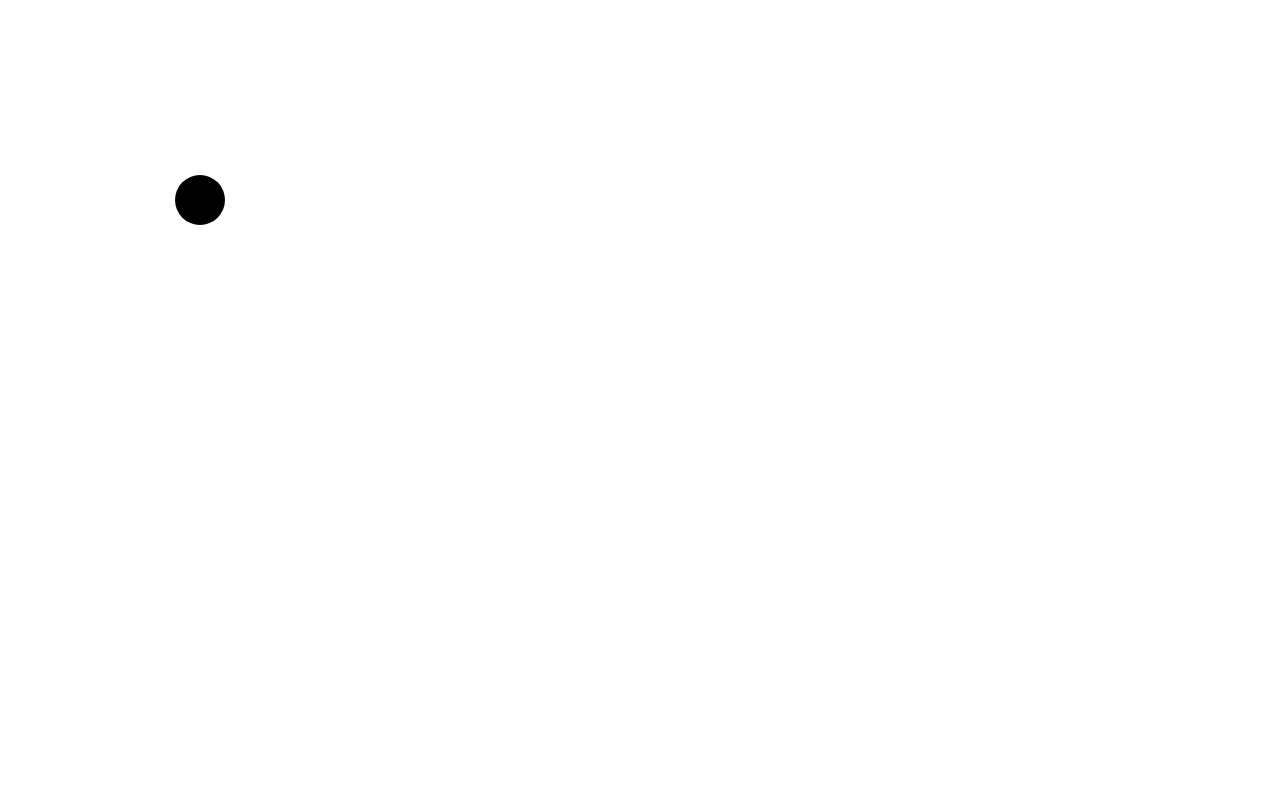
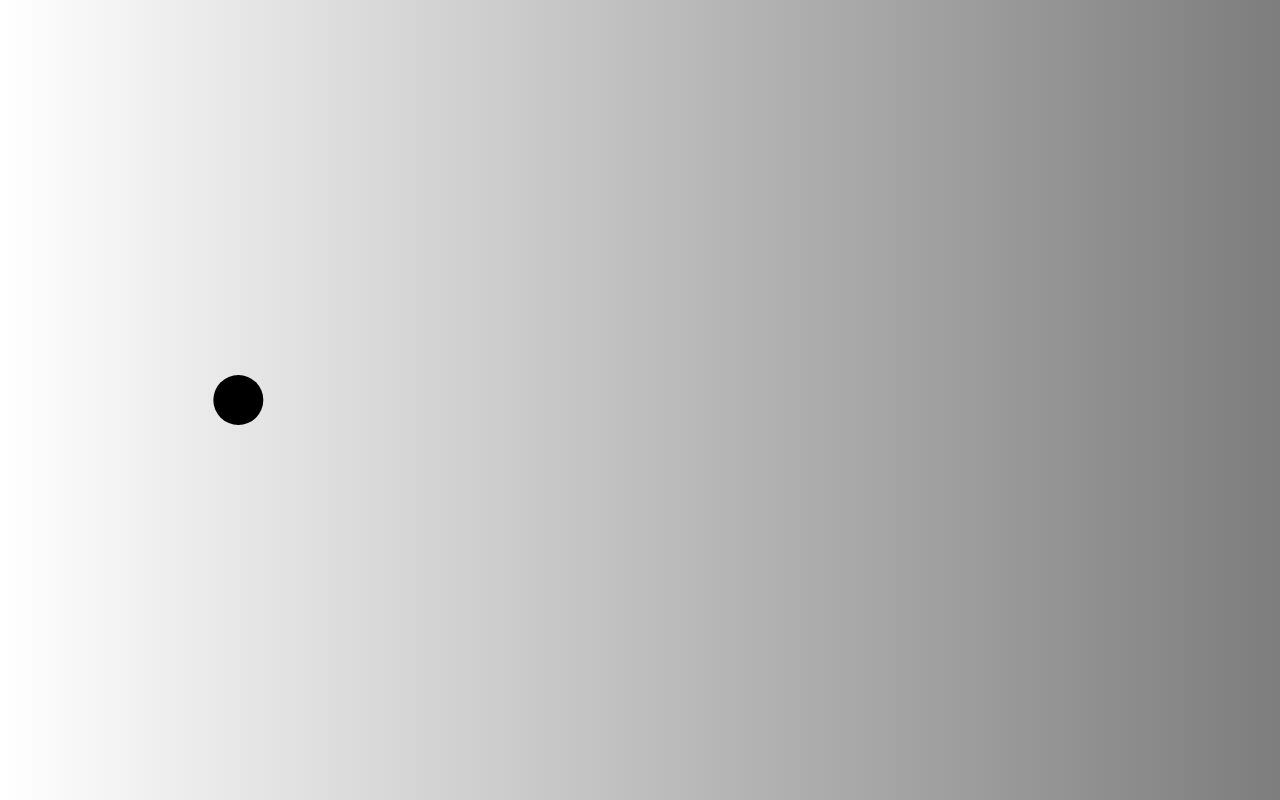
Before and after one commit to alexp3y/colorflu, a plain HTML site: page index.html in a window 1280 px wide. Drawn offline with nearby package versions, Linux system fonts and the light colour scheme.

Commit message:
Added scrolling gradient background and adjusted scrolling velocities

```diff
--- a/engine.js
+++ b/engine.js
@@ -3,6 +3,7 @@ const REFRESH_RATE = 20; //ms
 class Engine {
     constructor() {
         this.game = null,
+        this.graphics = null,
         this.intervalId = null,
         this.on = false;
     }
@@ -13,12 +14,10 @@ class Engine {
             this.game = new Game(height, width);
             this.graphics = new Graphics(height, width, this.game);
             this.gameLoopId = setInterval(() => {
-                // game loop //
                 this.game.updateGame();
-                this.graphics.renderGame();
-                ////
             }, REFRESH_RATE);
         }
+        window.requestAnimationFrame(render);
     }
 
     turnOff() {
--- a/game.js
+++ b/game.js
@@ -4,9 +4,12 @@ const COLOR_BUBBLE_RADIUS = 5;
 
 const SHIP_VELOCITY = 3;
 const BULLET_VELOCITY = 4;
+const SCROLL_ADJUST_VELOCITY = 2;
 
 const SHIP_TRIGGER_DELAY = 3;
 const BUBBLES_PER_BURST = 50;
+
+const SCROLL_DELAY = 6;
 
 const palette = ['#f0582c',"#c2e57e","#5ce184","#3daae3","#5599de","#d63570","#d63570","#d63570"];
 
@@ -14,7 +17,7 @@ const palette = ['#f0582c',"#c2e57e","#5ce184","#3daae3","#5599de","#d63570","#d
 class Game {
     constructor(height, width) {
         this.board = new Board(height, width);
-        this.ship = new Ship(200, 200),
+        this.ship = new Ship(this.board.wallStart+SHIP_RADIUS, height/2 ),
         this.paused = false,
         this.loopCounter = 0,
         this.score = 0;
@@ -24,6 +27,27 @@ class Game {
         if (this.loopCounter > 12) this.loopCounter = 1;  // 12 lets us do delayed effects at modulo 2, 3, 4, 6, 12
 
         if (!this.paused) {
+            // background scrolling
+            let scrollAdjust = 0;
+            if (this.ship.x+this.ship.r >= this.board.wallEnd
+                && this.ship.rightGasOn
+                && this.board.gradientEnd >= 0) {
+                if (this.isDelayReady(SCROLL_DELAY)) {
+                    this.board.gradientStart--;
+                    this.board.gradientEnd--;
+                }
+                scrollAdjust = -SCROLL_ADJUST_VELOCITY;
+            }
+            if (this.ship.x-this.ship.r <= this.board.wallStart
+                && this.ship.leftGasOn
+                && this.board.gradientStart <= 255) {
+                if (this.isDelayReady(SCROLL_DELAY)) {
+                    this.board.gradientStart++;
+                    this.board.gradientEnd++;
+                }
+                scrollAdjust = SCROLL_ADJUST_VELOCITY;
+            }
+
             // bubbles
             this.board.bubbles.forEach((bubble, i) => {
                 if (bubble.color != 'black') {
@@ -44,7 +68,7 @@ class Game {
                     this.board.bubbles.splice(i,1);
                     this.score--;
                 } else {
-                    bubble.move();
+                    bubble.move(scrollAdjust);
                 }
             });
             // bullets
@@ -52,10 +76,10 @@ class Game {
             if (this.isDelayReady(SHIP_TRIGGER_DELAY)) {
                 this.board.addBullets(this.ship.spitBubbles());
             }
-                // ship
-            this.ship.updateVelocity();
-            this.ship.enforceBoundary(this.board.h, this.board.w);
-            this.ship.move();
+            // ship
+            this.ship.applyGas();
+            this.ship.enforceBoundary(this.board.wallStart,this.board.wallEnd,0,this.board.h);
+            this.ship.move(0);
         }
     }
     isDelayReady(delay) {
@@ -69,7 +93,11 @@ class Board {
         this.h = h,
         this.w = w,
         this.bubbles = [],
-        this.bullets = [];
+        this.bullets = [],
+        this.wallStart = this.w/6,
+        this.wallEnd = this.w*4/6,
+        this.gradientStart = 255,
+        this.gradientEnd = 125;
     }
     addBubbleBurst(x, y) {
         if (posNeg() > 0){
@@ -97,8 +125,8 @@ class MovableElement {
         this.xVel = xVel,
         this.yVel = yVel;
     }
-    move() {
-        this.x += this.xVel;
+    move(scrollAdjust) {
+        this.x += this.xVel+scrollAdjust;
         this.y += this.yVel;
     }
 }
@@ -138,7 +166,7 @@ class Ship extends MovableElement {
         this.rightGasOn = false,
         this.bubbles = [];
     }
-    updateVelocity() {
+    applyGas() {
         if (this.upGasOn) {
             this.yVel = (this.downGasOn) ? 0 : -SHIP_VELOCITY;
         } else {
@@ -150,11 +178,11 @@ class Ship extends MovableElement {
             this.xVel = (this.leftGasOn) ? -SHIP_VELOCITY : 0;
         }
     }
-    enforceBoundary(h,w) {
-        if (this.x-this.r <= 0 && this.xVel < 0) this.xVel = 0; // left wall
-        if (this.x+this.r >= w && this.xVel > 0) this.xVel = 0; // right wall
-        if (this.y-this.r <= 0 && this.yVel < 0) this.yVel = 0; // top wall
-        if (this.y+this.r >= h && this.yVel > 0) this.yVel = 0; // bottom wall
+    enforceBoundary(xStart,xEnd,yStart,yEnd) {
+        if (this.x-this.r <= xStart && this.xVel < 0) this.xVel = 0; // left wall
+        if (this.x+this.r >= xEnd && this.xVel > 0) this.xVel = 0; // right wall
+        if (this.y-this.r <= yStart && this.yVel < 0) this.yVel = 0; // top wall
+        if (this.y+this.r >= yEnd && this.yVel > 0) this.yVel = 0; // bottom wall
     }
     eatBubble(bubble) {
         bubble.r = COLOR_BUBBLE_RADIUS;
--- a/graphics.js
+++ b/graphics.js
@@ -12,22 +12,22 @@ class Graphics {
         return canvas.getContext('2d');
     }
     renderGame() {
-        if (!this.game.paused) {
-            this.clearCanvas();
-            this.drawBoard(this.game.board);
-            this.drawShip(this.game.ship);
-            this.drawScore(this.game.score);
-        } else {
+        this.ctx.clearRect(0,0,this.w,this.h);
+        this.drawBoard(this.game.board);
+        this.drawShip(this.game.ship);
+        this.drawScore(this.game.score);
+        if (this.game.paused) {
             this.drawPause();
             // other pause actions/animations
-            //...
         }
     }
-    clearCanvas() {
-        this.ctx.fillStyle = 'white';
-        this.ctx.fillRect(0,0,this.w,this.h);
-    }
     drawBoard(board) {
+        let gradient = this.ctx.createLinearGradient(0, 0, board.w, 0);
+        gradient.addColorStop(0, `rgb(${board.gradientStart}, ${board.gradientStart}, ${board.gradientStart})`);
+        gradient.addColorStop(1, `rgb(${board.gradientEnd}, ${board.gradientEnd}, ${board.gradientEnd})`);
+        this.ctx.fillStyle = gradient;
+        this.ctx.fillRect(0, 0, board.w, board.h);
+
         board.bubbles.forEach(b => {
             this.ctx.beginPath();
             this.ctx.arc(b.x, b.y, b.r, 0, 2 * Math.PI);
@@ -45,9 +45,6 @@ class Graphics {
             this.ctx.fillStyle = b.color;
             this.ctx.fill();
         })
-    }
-    drawBubbleStack(bubbles) {
-
     }
     drawShip(ship) {
         this.ctx.fillStyle = ship.color;
@@ -70,5 +67,9 @@ class Graphics {
     drawScore(score) {
     }
     drawPause(color) {
+        this.ctx.font = `${this.h/5}px none`;
+        this.ctx.textAlign = "center";
+        this.ctx.fillStyle = '';
+        this.ctx.fillText("PAUSED", this.w/2, this.h/2);
     }
 }
--- a/main.css
+++ b/main.css
@@ -1,3 +1,3 @@
 * { margin:0; padding:0; }
-html, body { width:100%; height:100%; }
+html, body { width:100%; height:100%; font-family:'Orbitron';}
 canvas { display:block; }
--- a/main.js
+++ b/main.js
@@ -24,3 +24,8 @@ function keyup(event) {
 function mousedown(event) {
     engine.handleMousedown(event);
 }
+
+function render() {
+    engine.graphics.renderGame();
+    window.requestAnimationFrame(render);
+}
```
